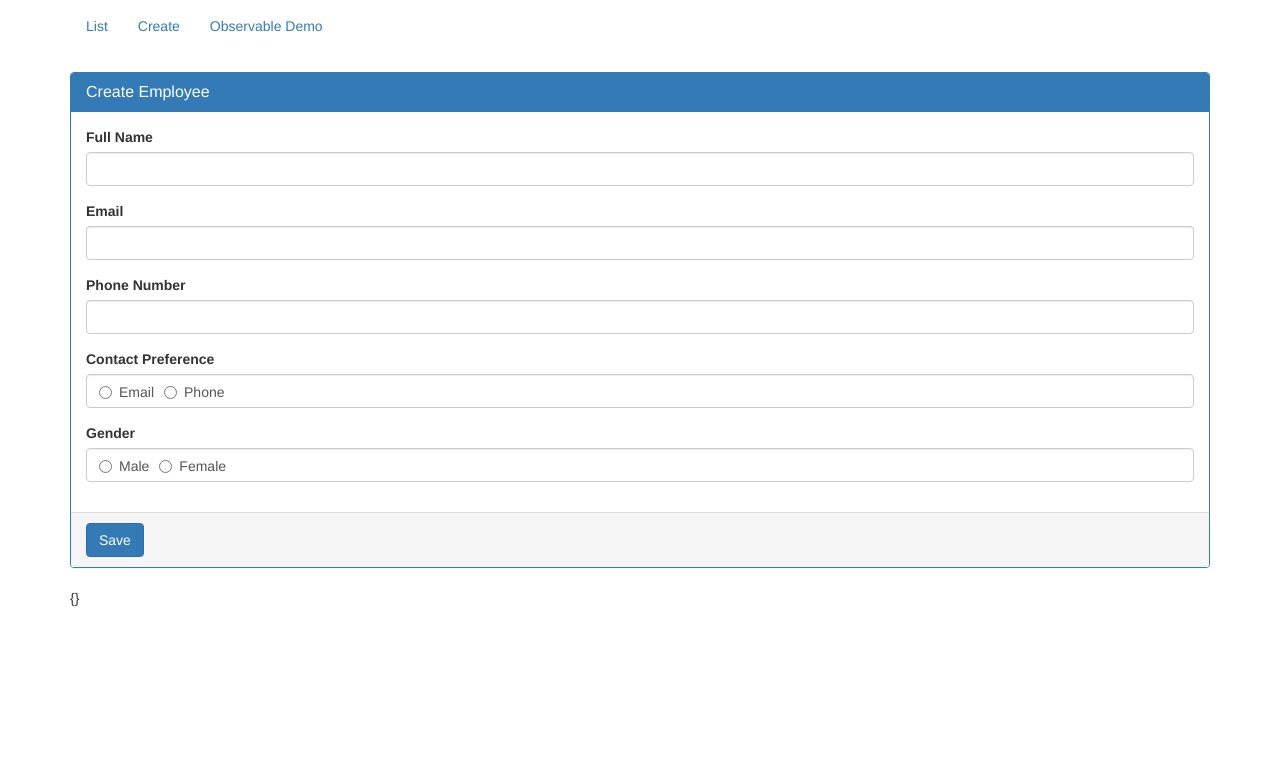
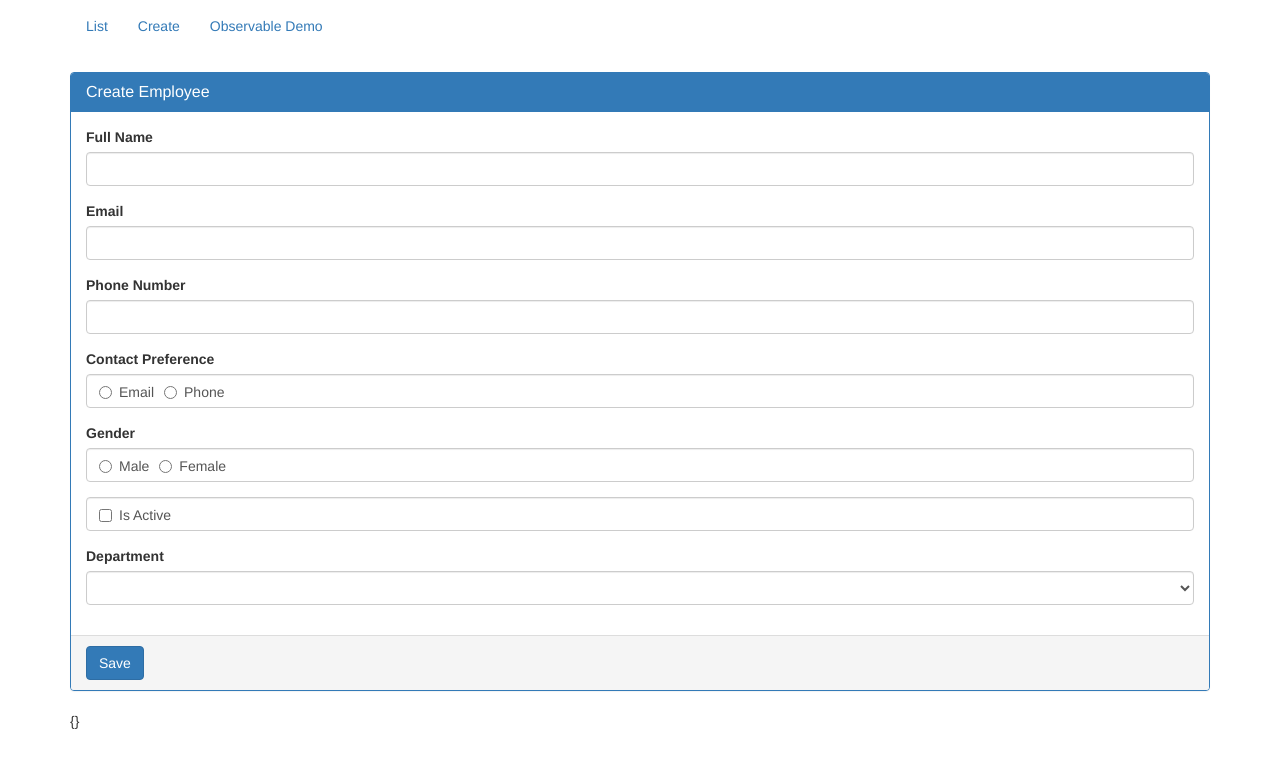
Before and after one commit to shimulseu042/Angular5CRUD, an Angular app: page /create in a window 1280 px wide. Shown: the top 768 px of the page. Built offline with nearby package versions, Linux system fonts and the light colour scheme.

Commit message:
after dropdown finished

```diff
--- a/src/app/employees/create-employee.component.html
+++ b/src/app/employees/create-employee.component.html
@@ -42,6 +42,23 @@
             </label>
           </div>
         </div>
+        <div class="form-group">
+          <div class="form-control">
+            <label class="checkbox-inline">
+              <input type="checkbox" name="isActive" [(ngModel)] = "isActive">
+              Is Active
+            </label>
+          </div>
+        </div>
+        <div class="form-group">
+
+            <label for="department">
+                Department
+            </label>
+            <select id="department" name="department" [(ngModel)] = "department" class="form-control">
+              <option *ngFor = "let dept of departments" [value]="dept.id">{{dept.name}}</option>
+            </select>
+        </div>
       </div>
       <div class="panel-footer">
         <button type="submit" class="btn btn-primary">Save</button>
--- a/src/app/employees/create-employee.component.ts
+++ b/src/app/employees/create-employee.component.ts
@@ -1,5 +1,6 @@
 import { Component, OnInit } from '@angular/core';
 import { NgForm } from '@angular/forms';
+import {Department} from '../models/department.model';
 
 @Component({
   selector: 'app-create-employee',
@@ -7,12 +8,27 @@ import { NgForm } from '@angular/forms';
   styleUrls: ['./create-employee.component.css']
 })
 export class CreateEmployeeComponent implements OnInit {
-
+  departments: Department[] = [
+    {
+      id: 1, name:'Help Desk'
+    },
+    {
+      id: 2, name:'HR'
+    },
+    {
+      id: 3, name:'Payroll'
+    },
+    {
+      id: 4, name:'IT'
+    }
+];
+  // isActive = true;
+  // department = "3";
   constructor() { }
 
   ngOnInit() {
   }
   saveEmployee(empForm: NgForm): void{
-    console.log(empForm);
+    console.log(empForm.value);
   }
 }
--- /dev/null
+++ b/src/app/models/department.model.ts
@@ -0,0 +1,4 @@
+export class Department{
+    id: number;
+    name: string;
+}
```
